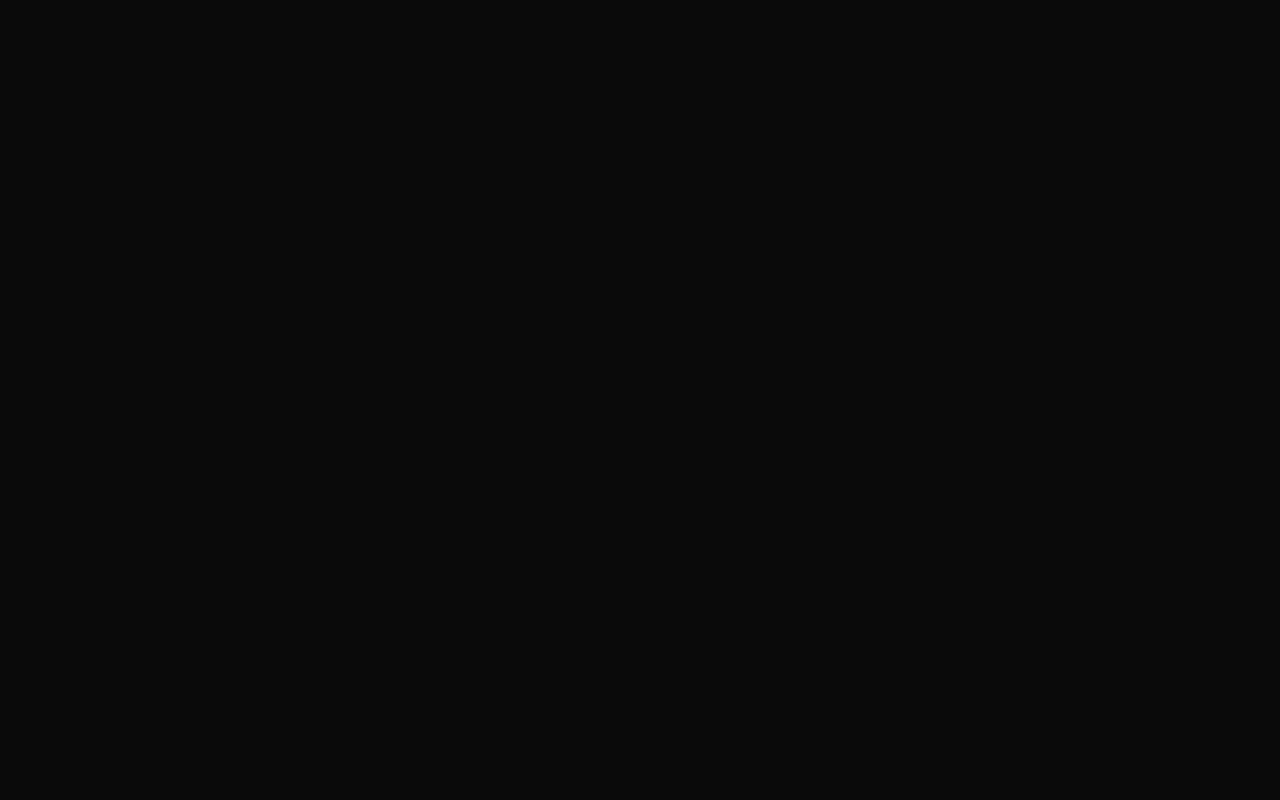
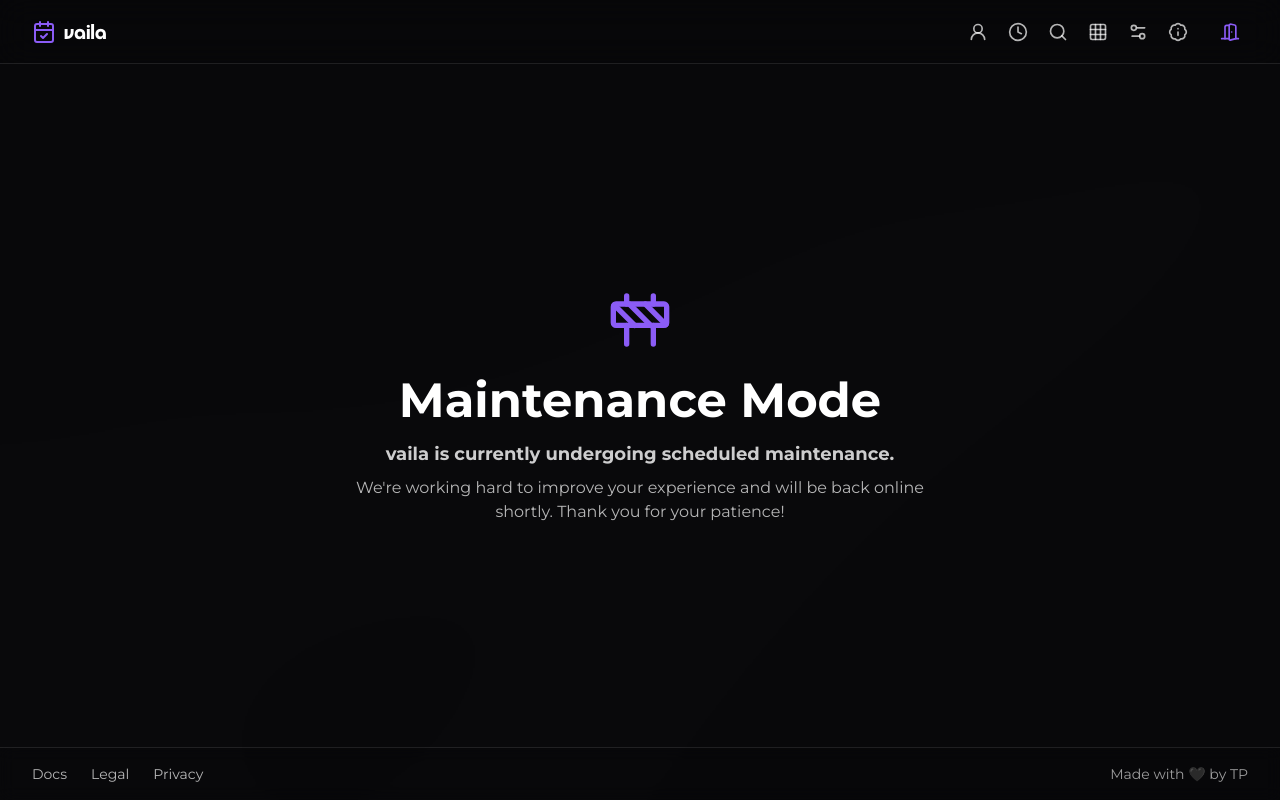
Before and after one commit to tahayparker/vaila, a Next.js app: page /maintenance in a window 1280 px wide. Before the commit this address had no page. Built offline with nearby package versions, Linux system fonts and the light colour scheme.

Commit message:
feat(app): add /maintenance route

```diff
--- /dev/null
+++ b/src/app/maintenance/page.tsx
@@ -0,0 +1,5 @@
+import Maintenance from "@/views/maintenance";
+
+export default function Page() {
+  return <Maintenance />;
+}
```
